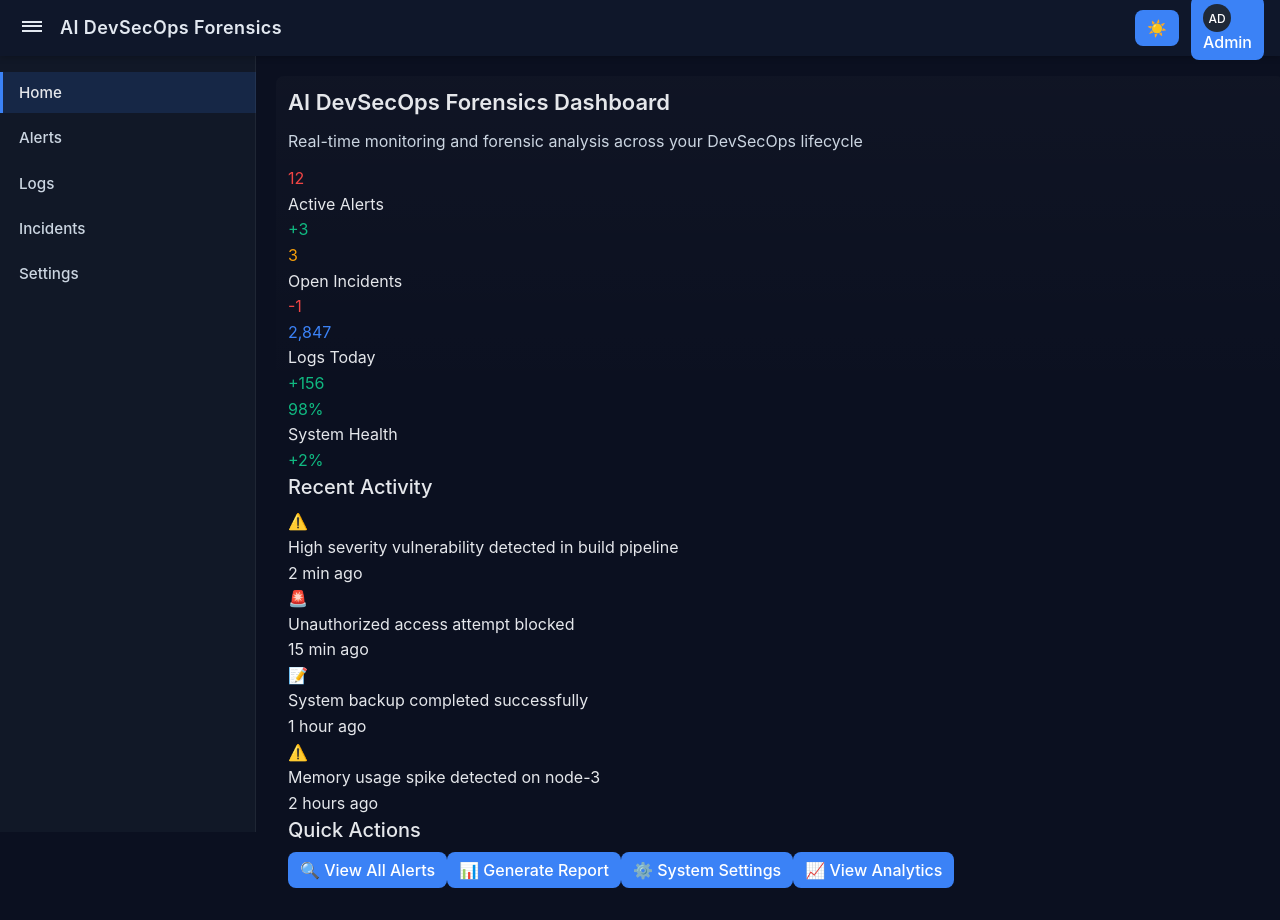
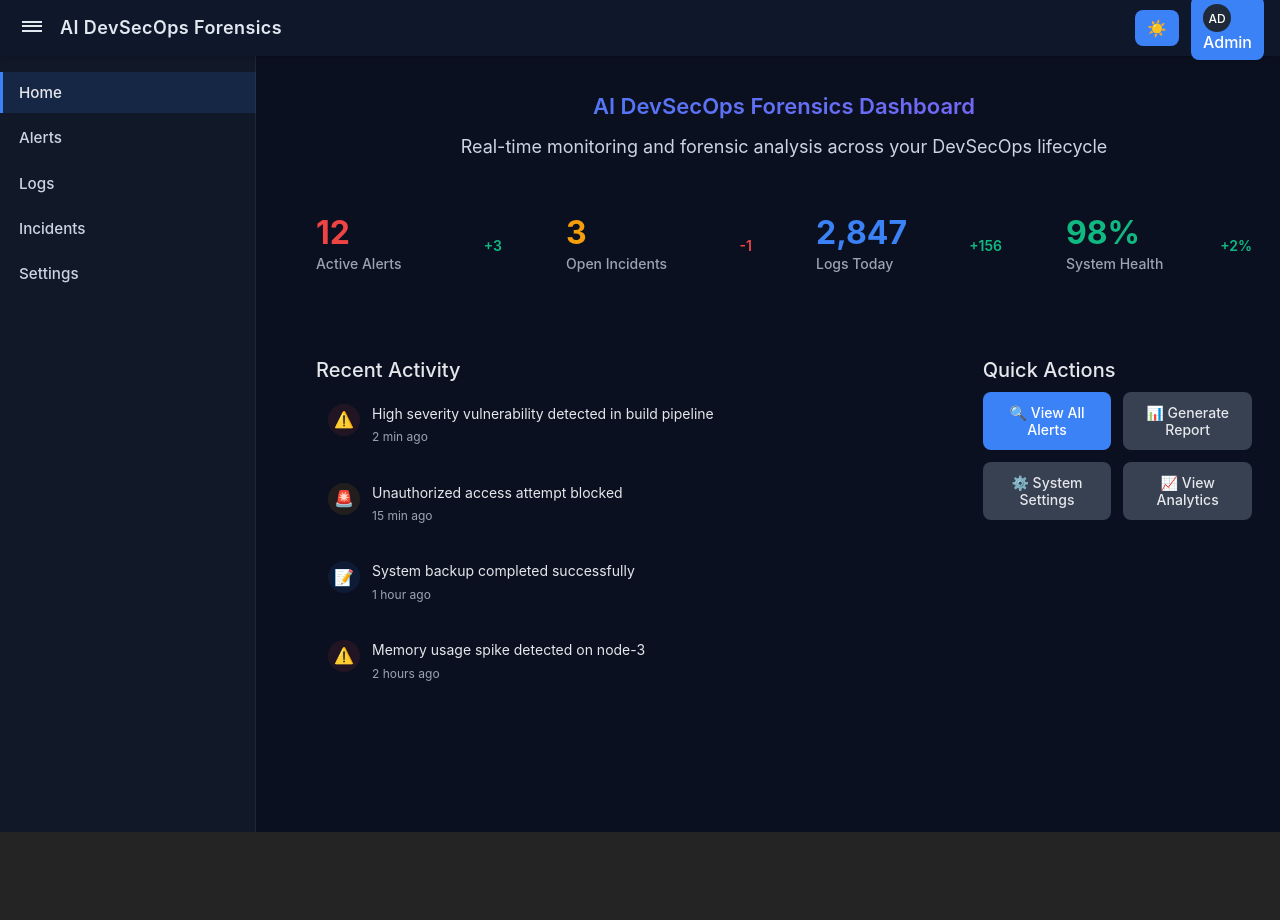
Before and after one commit to hariharan-r06/ai-devsecops-forensics, a React (Vite) app in the folder frontend/: page / in a window 1280 px wide. After the commit the page ends 832 px from the top, so only its background shows below. Built offline with nearby package versions, Linux system fonts and the light colour scheme.

Commit message:
Update Home page styles

```diff
--- a/frontend/src/styles/Home.css
+++ b/frontend/src/styles/Home.css
@@ -1,9 +1,210 @@
+
 .home {
-	background: linear-gradient(180deg, rgba(255, 255, 255, 0.02), transparent 40%);
-	padding: clamp(0.5rem, 0.75rem, 1.5vw); /* Corrected order */
+	background: linear-gradient(180deg, rgba(0, 0, 0, 0.02), transparent 40%);
+	padding: clamp(0.5rem, 1.5vw, 1rem);
 	border-radius: var(--border-radius);
 }
 
+.home-header {
+	margin-bottom: 2rem;
+	text-align: center;
+}
+
+.home-header h1 {
+	font-size: clamp(1.5rem, 4vw, 2rem);
+	font-weight: 700;
+	margin-bottom: 0.5rem;
+	background: linear-gradient(135deg, #3b82f6, #8b5cf6);
+	-webkit-background-clip: text;
+	-webkit-text-fill-color: transparent;
+	background-clip: text;
+}
+
+.home-header p {
+	font-size: clamp(1rem, 2vw, 1.125rem);
+	color: #9ca3af;
+	margin: 0;
+}
+
+/* Stats Grid */
+.stats-grid {
+	display: grid;
+	grid-template-columns: repeat(auto-fit, minmax(12rem, 1fr));
+	gap: 1rem;
+	margin-bottom: 2rem;
+}
+
+.stat-card {
+	background: var(--surface);
+	border-radius: var(--border-radius);
+	padding: 1.5rem;
+	display: flex;
+	align-items: center;
+	justify-content: space-between;
+	box-shadow: var(--shadow);
+	transition: transform var(--transition-speed) ease, box-shadow var(--transition-speed) ease;
+}
+
+.stat-card:hover {
+	transform: translateY(-2px);
+	box-shadow: 0 4px 12px rgba(0,0,0,0.15), 0 1px 0 rgba(255,255,255,0.05) inset;
+}
+
+.stat-content {
+	flex: 1;
+}
+
+.stat-value {
+	font-size: clamp(1.5rem, 3vw, 2rem);
+	font-weight: 700;
+	line-height: 1;
+	margin-bottom: 0.25rem;
+}
+
+.stat-label {
+	font-size: 0.875rem;
+	color: #9ca3af;
+	font-weight: 500;
+}
+
+.stat-trend {
+	font-size: 0.875rem;
+	font-weight: 600;
+}
+
+/* Dashboard Content */
+.dashboard-content {
+	display: grid;
+	grid-template-columns: 2fr 1fr;
+	gap: 2rem;
+}
+
+.dashboard-section {
+	background: var(--surface);
+	border-radius: var(--border-radius);
+	padding: 1.5rem;
+	box-shadow: var(--shadow);
+}
+
+.dashboard-section h2 {
+	margin: 0 0 1rem 0;
+	font-size: 1.125rem;
+	font-weight: 600;
+	color: #e5e7eb;
+}
+
+/* Activity List */
+.activity-list {
+	display: flex;
+	flex-direction: column;
+	gap: 0.75rem;
+}
+
+.activity-item {
+	display: flex;
+	align-items: flex-start;
+	gap: 0.75rem;
+	padding: 0.75rem;
+	border-radius: 0.5rem;
+	transition: background-color var(--transition-speed) ease;
+}
+
+.activity-item:hover {
+	background: rgba(255,255,255,0.02);
+}
+
+.activity-icon {
+	width: 2rem;
+	height: 2rem;
+	border-radius: 50%;
+	display: flex;
+	align-items: center;
+	justify-content: center;
+	font-size: 1rem;
+	flex-shrink: 0;
+}
+
+.activity-icon--alert {
+	background: rgba(239, 68, 68, 0.1);
+}
+
+.activity-icon--incident {
+	background: rgba(245, 158, 11, 0.1);
+}
+
+.activity-icon--log {
+	background: rgba(59, 130, 246, 0.1);
+}
+
+.activity-content {
+	flex: 1;
+}
+
+.activity-message {
+	font-size: 0.875rem;
+	color: #e5e7eb;
+	line-height: 1.4;
+	margin-bottom: 0.25rem;
+}
+
+.activity-time {
+	font-size: 0.75rem;
+	color: #9ca3af;
+}
+
+/* Quick Actions */
+.quick-actions {
+	display: grid;
+	grid-template-columns: repeat(auto-fit, minmax(8rem, 1fr));
+	gap: 0.75rem;
+}
+
+.action-btn {
+	padding: 0.75rem 1rem;
+	border: none;
+	border-radius: var(--border-radius);
+	font-size: 0.875rem;
+	font-weight: 500;
+	cursor: pointer;
+	transition: all var(--transition-speed) ease;
+	text-align: center;
+	display: flex;
+	align-items: center;
+	justify-content: center;
+	gap: 0.5rem;
+}
+
+.action-btn--primary {
+	background: #3b82f6;
+	color: #fff;
+}
+
+.action-btn--primary:hover {
+	background: #2563eb;
+	transform: translateY(-1px);
+}
+
+.action-btn--secondary {
+	background: #374151;
+	color: #e5e7eb;
+}
+
+.action-btn--secondary:hover {
+	background: #4b5563;
+	transform: translateY(-1px);
+}
+
+/* Responsive Design */
+@media screen and (max-width: 1023px) {
+	.dashboard-content {
+		grid-template-columns: 1fr;
+		gap: 1.5rem;
+	}
+
+	.stats-grid {
+		grid-template-columns: repeat(auto-fit, minmax(10rem, 1fr));
+	}
+}
 
 @media screen and (max-width: 767px) {
 	.home {
@@ -11,4 +212,25 @@
 		margin: 0 -0.5rem;
 		border-radius: 0;
 	}
+
+	.stats-grid {
+		grid-template-columns: repeat(2, 1fr);
+		gap: 0.75rem;
 	}
+
+	.stat-card {
+		padding: 1rem;
+	}
+
+	.dashboard-section {
+		padding: 1rem;
+	}
+
+	.quick-actions {
+		grid-template-columns: 1fr;
+	}
+
+	.home-header {
+		margin-bottom: 1.5rem;
+	}
+}
```
Lines whose indentation alone changed are shown as unchanged.
